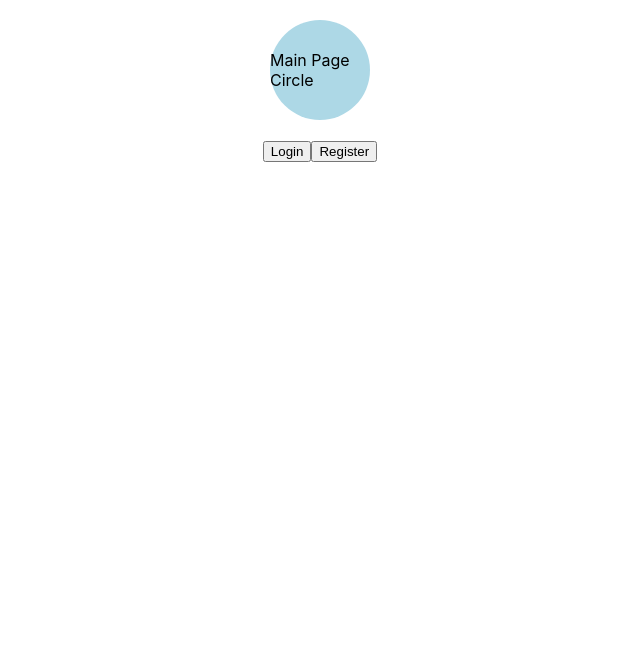
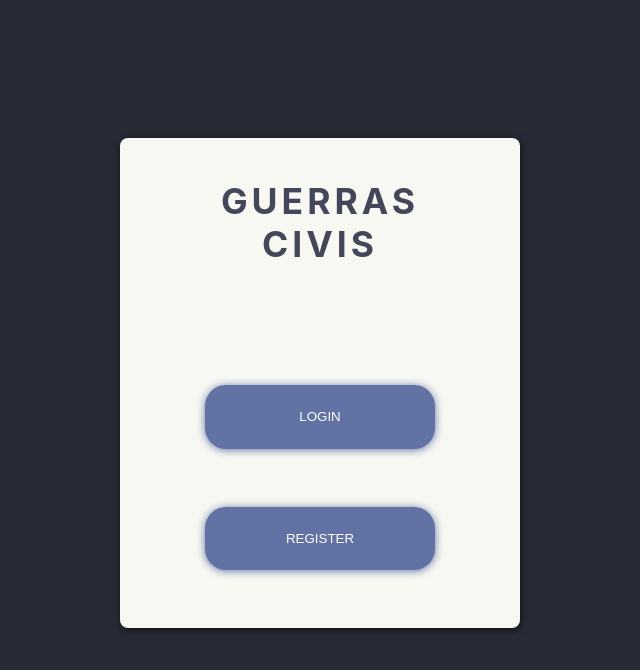
Before and after one commit to mttgermano/PLP-Guerras_Civis, a React (Create React App) app in the folder web-app/: page / in a window 1280 px wide. Shown: the top 670 px of the page, without its empty margins (320-960 px from the left). Built offline with nearby package versions, Linux system fonts and the light colour scheme.

Commit message:
mainPage styles and dracula

```diff
--- /dev/null
+++ b/web-app/src/css/main-page.css
@@ -0,0 +1,62 @@
+.main-container {
+    width: 100%;
+    height: 100vh;
+
+    display: flex;
+    justify-content: center;
+    align-items: center;
+
+    background: #282a36;
+}
+
+.main-card {
+    height: 490px;
+    width: 400px;
+    margin: 6rem auto 8.1rem auto;
+
+    background-color: #f8f8f2;
+    border-radius: 8px;
+    box-shadow: 1px 2px 8px rgba(0, 0, 0, 0.65);
+}
+
+.main-card-content {
+    padding: 12px 44px;
+
+    display: flex;
+    flex-direction: column;
+    gap: 2.5rem;
+}
+
+.main-title {
+    color: #44475a;
+    font-size: 2.22rem;
+    text-align: center;
+    letter-spacing: 4px;
+}
+
+.main-buttons-container {
+    display: flex;
+    flex-direction: column;
+    align-items: center;
+    gap: 0.5rem;
+}
+
+.main-button {
+    height: 63.45px;
+    width: 229.5px;
+    margin: 0 auto;
+    margin-top: 50px;
+
+    background: #6272a4;
+    border: none;
+    border-radius: 21px;
+    box-shadow: 0px 1px 8px #6272a4;
+    color: #FFF;
+
+    transition: all 0.3s ease-in-out;
+    cursor: pointer;
+
+    &:hover {
+        transform: scale(1.1);
+    }
+}
--- a/web-app/src/css/room.css
+++ b/web-app/src/css/room.css
@@ -1,7 +1,10 @@
-.container {
+.room-container {
+    height: 100vh;
+
     display: flex;
+    align-items: center;
 
-    background: #272A2B
+    background: #282a36;
 }
 
 .left-container,
@@ -12,6 +15,7 @@
 
 .left-container {
     width: 45%;
+    margin-left: 0.5rem;
 
     display: flex;
     flex-direction: column;
@@ -20,9 +24,9 @@
 }
 
 .infos {
-    border: 2px solid gray;
+    border: 2px solid #6272a4;
     border-radius: 12px;
-    height: 30%;
+    height: 20%;
 
     display: flex;
     justify-content: space-around;
@@ -38,15 +42,15 @@
 
 .infos-data-title {
     font-size: 2.5rem;
-    color: #F8F8F8;
+    color: #F8F8F2;
 }
 
 .infos-data-subtitle {
-    color: #afafb0;
+    color: #6272a4;
 }
 
 .chat-container {
-    border: 2px solid gray;
+    border: 2px solid #6272a4;
     border-radius: 12px;
     flex: 1;
 
@@ -59,22 +63,22 @@
 .chat-title {
     margin: 0 auto;
     margin-top: 0.5rem;
-    color: #F8F8F8;
+    color: #F8F8F2;
 }
 
 .chat-input {
     padding: 0.6rem;
 
-    background-color: #3B3F41;
-    border-radius: 12px;
+    background-color: #44475a;
+    border-radius: 10px;
     color: #FFF;
 }
 
 
 .players-container {
-    display: grid;
     margin: 0 2rem;
 
+    display: grid;
     grid-template-columns: repeat(3, 1fr);
     gap: 50px;
     place-items: center;
@@ -89,7 +93,7 @@
     justify-content: space-around;
     align-items: center;
 
-    background-color: #DEDEDE;
+    background-color: #F8F8F2;
     border-radius: 12px;
 
     &:hover {
@@ -114,7 +118,7 @@
 
 .player-button {
     cursor: pointer;
-    background-color: #3C3C43;
+    background-color: #44475a;
     border-radius: 8px;
     width: 50%;
     height: 36px;
--- a/web-app/src/css/user-auth.css
+++ b/web-app/src/css/user-auth.css
@@ -1,41 +1,43 @@
-.container {
+.auth-container {
     width: 100%;
     height: 100vh;
     display: flex;
     justify-content: center;
     align-items: center;
-    background: rgb(100, 142, 194);
-    background: linear-gradient(0deg, rgba(100, 142, 194, 1) 0%, rgba(0, 86, 191, 1) 100%);
+
+    background: #282a36;
 }
 
 .card {
-    background: #fbfbfb;
+    background: #f8f8f2;
     border-radius: 8px;
     box-shadow: 1px 2px 8px rgba(0, 0, 0, 0.65);
-    height: 410px;
+    height: 490px;
     margin: 6rem auto 8.1rem auto;
-    width: 329px;
+    width: 394.8px;
 }
 
-.card-content {
+.auth-card-content {
     padding: 12px 44px;
     display: flex;
     flex-direction: column;
-    gap: 1rem;
+    gap: 2.5rem;
 }
 
 .card-title {
     text-align: center;
+    font-size: 1.1rem;
     letter-spacing: 4px;
     padding-bottom: 23px;
     padding-top: 13px;
 }
 
 .underline-title {
-    background: -webkit-linear-gradient(90deg, rgba(36, 0, 255, 1) 0%, rgba(0, 67, 255, 1) 100%);
+    /* background: -webkit-linear-gradient(90deg, rgba(36, 0, 255, 1) 0%, rgba(0, 67, 255, 1) 100%); */
+    background: #6272a4;
     height: 2px;
     margin: -1.1rem auto 0 auto;
-    width: 103px;
+    width: 105px;
 }
 
 .form {
@@ -46,33 +48,33 @@
 .form-input {
     background: #fbfbfb;
     border: none;
-    border-bottom: 2px solid blue;
+    border-bottom: 2px solid #6272a4;
     outline: none;
     padding: 14px 0 3px 0;
 
 }
 
 .form-button {
-    background: #2400ff;
+    background: #6272a4;
     border: none;
     border-radius: 21px;
-    box-shadow: 0px 1px 8px #2400ff;
+    box-shadow: 0px 1px 8px #6272a4;
     cursor: pointer;
     color: white;
-    height: 42.3px;
+    height: 46.53px;
     margin: 0 auto;
-    margin-top: 50px;
+    margin-top: 55px;
     transition: 0.25s;
-    width: 153px;
+    width: 168.3px;
 
     &:hover {
-        box-shadow: 0px 1px 15px #2400ff;
+        box-shadow: 0px 1px 15px #6272a4;
     }
 }
 
 .change-auth {
-    color: #2400ff;
-    font-size: 0.8rem;
+    color: #6272a4;
+    font-size: 0.9rem;
     text-align: center;
     text-decoration: none;
 }
--- a/web-app/src/pages/LoginPage.jsx
+++ b/web-app/src/pages/LoginPage.jsx
@@ -69,9 +69,9 @@ const LoginPage = () => {
 
 
   return (
-    <div className='container'>
+    <div className='auth-container'>
       <div className="card">
-        <div className="card-content">
+        <div className="auth-card-content">
           <div className="card-title">
             <h2>LOGIN</h2>
             <div className="underline-title"></div>
--- a/web-app/src/pages/MainPage.jsx
+++ b/web-app/src/pages/MainPage.jsx
@@ -1,15 +1,30 @@
 import React from 'react';
 import { Link } from 'react-router-dom';
 
+import '../css/main-page.css';
+
 const MainPage = () => {
   return (
-    <div>
-      <div className="centered-circle">Main Page Circle</div>
-      <div className="centered-buttons">
-        <Link to="/login/login_player"><button>Login</button></Link>
-        <Link to="/login/create_player"><button>Register</button></Link>
+    <div className='main-container'>
+      <div className='main-card'>
+        <div className="main-card-content">
+          <h2 className='main-title'>GUERRAS CIVIS</h2>
+
+          <div className='main-buttons-container'>
+            <Link to="/login/login_player"><button className='main-button'>LOGIN</button></Link>
+            <Link to="/login/create_player"><button className='main-button'>REGISTER</button></Link>
+          </div>
+        </div>
       </div>
     </div>
+
+    // <div>
+    //   <div className="centered-circle">Main Page Circle</div>
+    //   <div className="centered-buttons">
+    //     <Link to="/login/login_player"><button>Login</button></Link>
+    //     <Link to="/login/create_player"><button>Register</button></Link>
+    //   </div>
+    // </div>
   );
 };
 
--- a/web-app/src/pages/RegistPage.jsx
+++ b/web-app/src/pages/RegistPage.jsx
@@ -66,9 +66,9 @@ const RegisterPage = () => {
   };
 
   return (
-    <div className='container'>
+    <div className='auth-container'>
       <div className="card">
-        <div className="card-content">
+        <div className="auth-card-content">
           <div className="card-title">
             <h2>REGISTER</h2>
             <div className="underline-title"></div>
--- a/web-app/src/pages/RoomPage.jsx
+++ b/web-app/src/pages/RoomPage.jsx
@@ -39,7 +39,7 @@ const RoomPage = () => {
     // )
 
     return (
-        <div className='container'>
+        <div className='room-container'>
             <div className="left-container">
                 <div className='infos'>
                     <div className='infos-data'>
```
